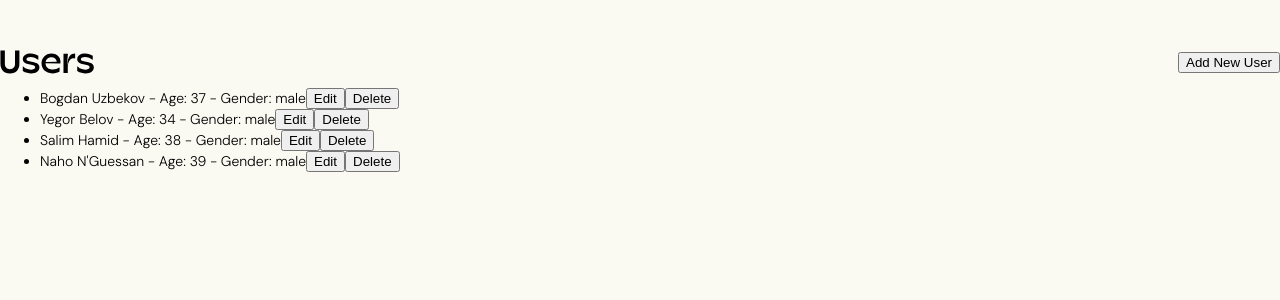
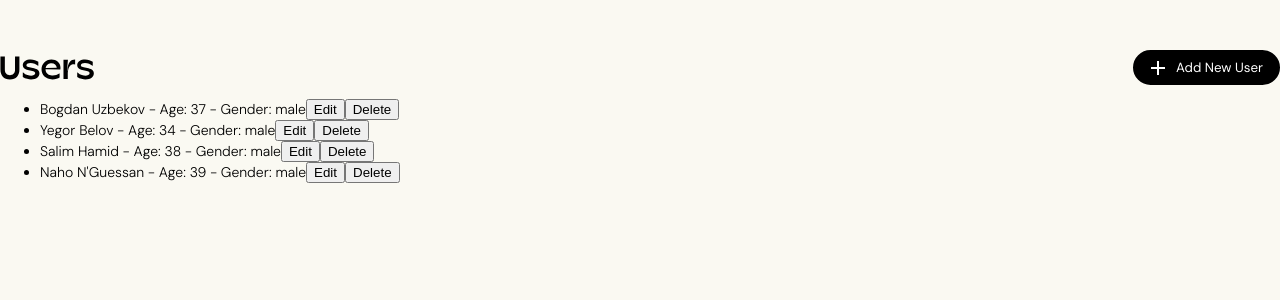
Before and after one commit to Maranaho/apron, a React (Vite) app: page / in a window 1280 px wide. Shown: the top 300 px of the page. Built offline with nearby package versions, Linux system fonts and the light colour scheme.

Commit message:
feat(web-1021: adding tokens

```diff
--- a/src/components/AddUser/AddUser.tsx
+++ b/src/components/AddUser/AddUser.tsx
@@ -1,6 +1,7 @@
 import { FC } from 'react'
 import { Gender } from "../../types/userTypes"
-import { useAddUser } from '../../hooks'
+import { useAddUser } from "../../hooks"
+import plusIcon from "../../assets/svg/add.svg"
 
 const AddUser: FC = () => {
     // Use the custom hook for adding users
@@ -24,7 +25,10 @@ const AddUser: FC = () => {
         <button
             onClick={handleAddUser}
             className='btn primary'
-        >Add New User</button>
+        >
+            <img src={plusIcon} alt="add user"/>
+            <span>Add New User</span>
+        </button>
     )
 }
 
--- a/src/styles/App.module.scss
+++ b/src/styles/App.module.scss
@@ -5,7 +5,3 @@
     flex:1;
     margin: 0 auto;
 }
-
-.btn {
-    background: $btnBgPrimary;
-}
--- a/src/styles/main.scss
+++ b/src/styles/main.scss
@@ -7,14 +7,34 @@
 body {
     margin:0;
     background: $bgColor;
-    font-family: "DM Sans", sans-serif;
-    font-weight: 300;
+    font-family: $dmFontReg;
+    font-weight: $fontWeightReg;
     font-style: normal;
-    font-size: 14px;
+    font-size: $fontSizeReg;
     > #app {
         display: flex;
-        padding: 50px 0;
+        padding: $appPadding;
         box-sizing: border-box;
 
     }
 }
+
+button{
+    cursor: pointer;
+    &:hover{ opacity: .6}
+}
+.btn {
+    font-family: $dmFontReg;
+    padding: $btnPadding;
+    border-radius: $btnRadius;
+    display: flex;
+    align-items: center;
+    justify-content: space-between;
+    gap: $btnGap;
+    &.primary {
+        border: $btnBorderPrimary;
+        background: $btnBgPrimary;
+        color: $btnTxtColorPrimary;
+
+    }
+}
--- a/src/styles/tokens.scss
+++ b/src/styles/tokens.scss
@@ -6,6 +6,18 @@ $colorNegative: #E57171;
 
 //Buttons
 $btnBgPrimary: #000;
+$btnTxtColorPrimary: #fff;
+$btnPadding: 7px 15px;
+$btnRadius: 50px;
+$btnBorderWidth: 2px;
+$btnBorderPrimary: $btnBorderWidth solid $btnBgPrimary;
+$btnGap: 10px;
 
 //Dimensions
 $maxAppWidth: 1280px;
+$appPadding: 50px 0;
+
+//font
+$fontSizeReg:14px;
+$fontWeightReg: 300;
+$dmFontReg: "DM Sans", sans-serif;
```
